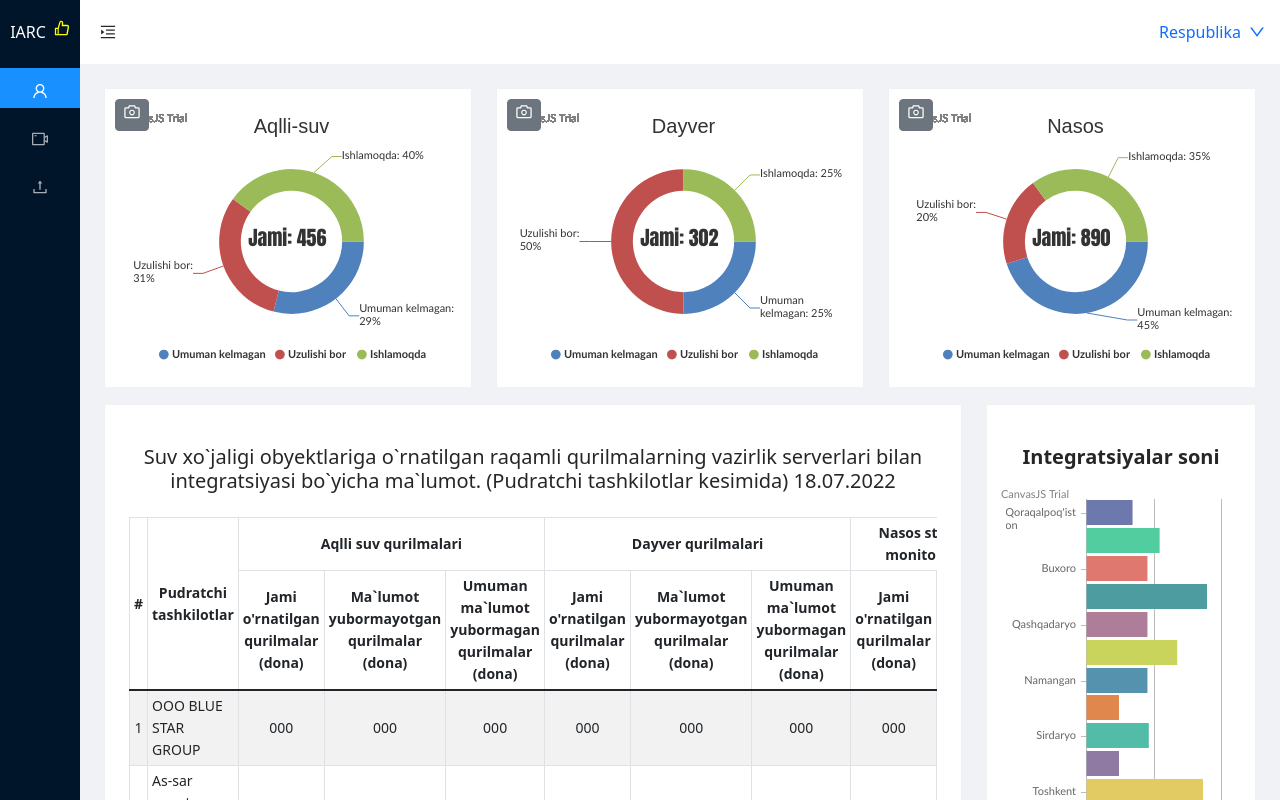
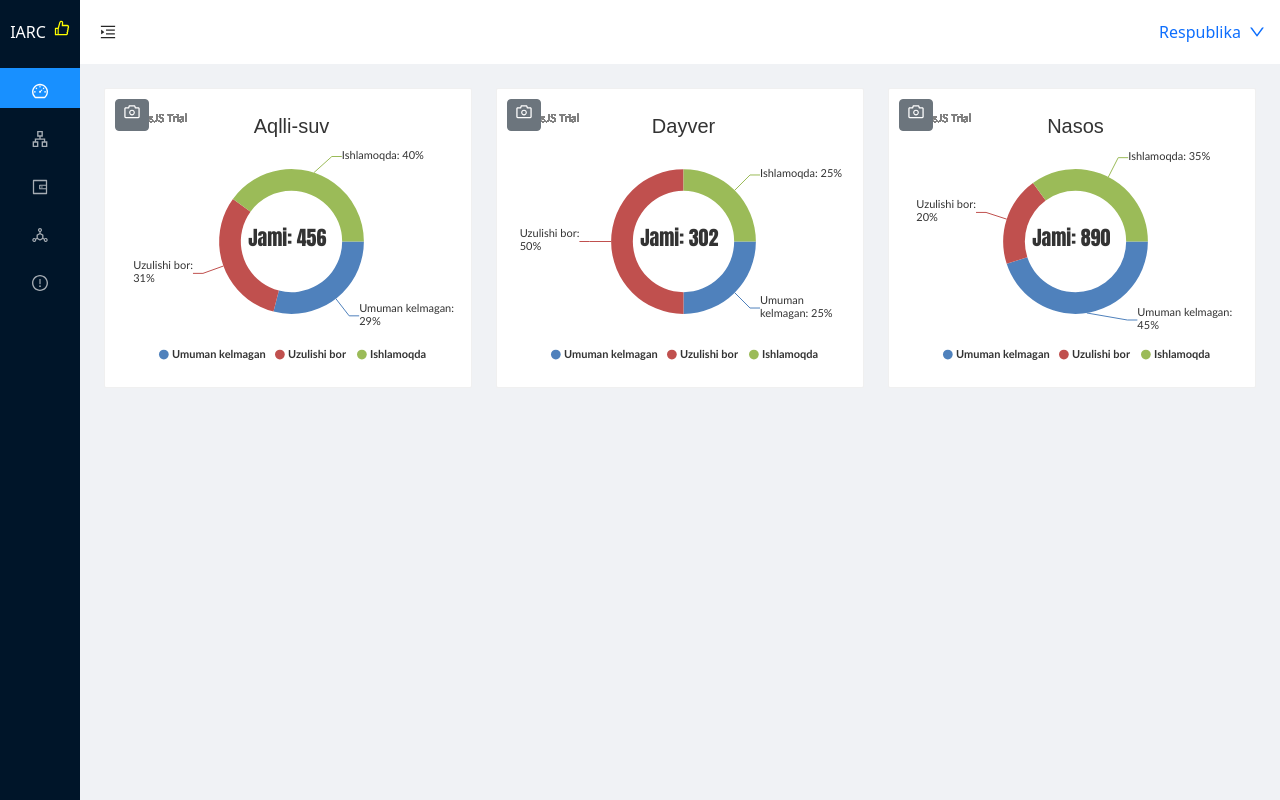
Before and after one commit to ffarrukhbek/iarc-v1, a React (Create React App) app: page / in a window 1280 px wide. Built offline with nearby package versions, Linux system fonts and the light colour scheme.

Commit message:
nav maked

```diff
--- a/src/components/BarChartComponent.js
+++ b/src/components/BarChartComponent.js
@@ -9,7 +9,7 @@ const BarChartComponent = () => {
         animationEnabled: true,
         theme: "light2",
         title:{
-            text: ""
+            text: "Integratsiya"
         },
         axisX: {
             title: "",
@@ -41,8 +41,8 @@ const BarChartComponent = () => {
                 { y:  46, label: "Sirdaryo" },
                 { y:  24, label: "Surxondaryo" },
                 { y:  86, label: "Toshkent" },
-                { y:  14, label: "Farg'ona" },
-                { y:  45, label: "Xorazm" }
+                // { y:  74, label: "Farg'ona" },
+                // { y:  45, label: "Xorazm" }
             ]
         }]
     }
--- a/src/components/PieChartComponent.js
+++ b/src/components/PieChartComponent.js
@@ -1,12 +1,13 @@
 import React from 'react';
 import {Card} from "antd";
 import CanvasJSReact from '../units/canvasjs.react';
-import {CameraOutlined, EyeOutlined} from "@ant-design/icons";
+import {CameraOutlined} from "@ant-design/icons";
 let CanvasJSChart = CanvasJSReact.CanvasJSChart;
 
 const PieChartComponent = ({info}) => {
     console.log(info)
     const options = {
+        theme: "light1",
         animationEnabled: true,
         title: {
             text: `${info.name}`
--- a/src/index.css
+++ b/src/index.css
@@ -97,3 +97,6 @@
   text-align: center;
   vertical-align: middle;
 }
+.ant-menu-item a {
+  text-decoration: unset;
+}
--- a/src/layouts/MainLayout.js
+++ b/src/layouts/MainLayout.js
@@ -1,12 +1,17 @@
 import React, { useState } from 'react';
-import {Outlet} from 'react-router-dom';
+import {NavLink, Outlet} from 'react-router-dom';
 import {Dropdown, Layout, Menu, Space} from 'antd';
 import {
     MenuFoldOutlined,
     MenuUnfoldOutlined,
-    UploadOutlined,
-    UserOutlined,
-    VideoCameraOutlined,
+    // UploadOutlined,
+    // UserOutlined,
+    DashboardOutlined,
+    // VideoCameraOutlined,
+    ApartmentOutlined,
+    WalletOutlined,
+    DeploymentUnitOutlined,
+    ExclamationCircleOutlined,
     LikeOutlined,
     DownOutlined,
     LogoutOutlined
@@ -40,18 +45,28 @@ const MainLayout = () => {
                         items={[
                             {
                                 key: '1',
-                                icon: <UserOutlined />,
-                                label: 'Dashboard',
+                                icon: <DashboardOutlined />,
+                                label: <NavLink to="/">Dashboard</NavLink>,
                             },
                             {
                                 key: '2',
-                                icon: <VideoCameraOutlined />,
-                                label: 'Tahlil',
+                                icon: <ApartmentOutlined />,
+                                label: <NavLink to="pump">Nasos</NavLink>,
                             },
                             {
                                 key: '3',
-                                icon: <UploadOutlined />,
-                                label: 'nav 3',
+                                icon: <WalletOutlined />,
+                                label: <NavLink to="well">Dayver</NavLink>,
+                            },
+                            {
+                                key: '4',
+                                icon: <DeploymentUnitOutlined />,
+                                label: <NavLink to="smartwater">Aqlli suv</NavLink>,
+                            },
+                            {
+                                key: '5',
+                                icon: <ExclamationCircleOutlined />,
+                                label: <NavLink to="comment">Eslatma</NavLink>,
                             },
                         ]}
                     />
--- a/src/pages/MainPage.js
+++ b/src/pages/MainPage.js
@@ -43,165 +43,167 @@ const MainPage = () => {
                         })
                     }
                 </Row>
-                <Row>
-                    <Col xs={6} md={9}>
-                        <Card className="p-0 m-0 mt-3" >
-                            <h5 style={{maxWidth: "1100px", marginLeft: "auto", marginRight: "auto"}} className="text-center py-3">Suv xo`jaligi obyektlariga o`rnatilgan raqamli qurilmalarning vazirlik serverlari bilan integratsiyasi bo`yicha ma`lumot. (Pudratchi tashkilotlar kesimida) 18.07.2022 </h5>
-                            <div className="table-responsive">
-                                <Table striped bordered hover size="sm">
-                                    <thead className="text-center" style={{verticalAlign: "middle"}}>
-                                    <tr>
-                                        <th rowSpan="2">#</th>
-                                        <th rowSpan="2" style={{width: "20%"}}>Pudratchi tashkilotlar</th>
-                                        <th colSpan="3">Aqlli suv qurilmalari</th>
-                                        <th colSpan="3">Dayver qurilmalari</th>
-                                        <th colSpan="3">Nasos stansiyalarida  suv miqdorlari monitoringini yuritish qurilmalari</th>
-                                    </tr>
-                                    <tr>
-                                        <th>Jami o'rnatilgan qurilmalar (dona)</th>
-                                        <th>Ma`lumot yubormayotgan qurilmalar (dona)</th>
-                                        <th>Umuman ma`lumot yubormagan qurilmalar (dona)</th>
-                                        <th>Jami o'rnatilgan qurilmalar (dona)</th>
-                                        <th>Ma`lumot yubormayotgan qurilmalar (dona)</th>
-                                        <th>Umuman ma`lumot yubormagan qurilmalar (dona)</th>
-                                        <th>Jami o'rnatilgan qurilmalar (dona)</th>
-                                        <th>Ma`lumot yubormayotgan qurilmalar (dona)</th>
-                                        <th>Umuman ma`lumot yubormagan qurilmalar (dona)</th>
-                                    </tr>
-                                    </thead>
-                                    <tbody>
-                                    <tr>
-                                        <td>1</td>
-                                        <th>OOO BLUE STAR GROUP</th>
-                                        <td>000</td>
-                                        <td>000</td>
-                                        <td>000</td>
-                                        <td>000</td>
-                                        <td>000</td>
-                                        <td>000</td>
-                                        <td>000</td>
-                                        <td>000</td>
-                                        <td>000</td>
-                                    </tr>
-                                    <tr>
-                                        <td>1</td>
-                                        <th>As-sar smart sistem MCHJ</th>
-                                        <td>000</td>
-                                        <td>000</td>
-                                        <td>000</td>
-                                        <td>000</td>
-                                        <td>000</td>
-                                        <td>000</td>
-                                        <td>000</td>
-                                        <td>000</td>
-                                        <td>000</td>
-                                    </tr>
-                                    <tr>
-                                        <td>1</td>
-                                        <th>MAX BARAKA GRAND-BIZNES</th>
-                                        <td>000</td>
-                                        <td>000</td>
-                                        <td>000</td>
-                                        <td>000</td>
-                                        <td>000</td>
-                                        <td>000</td>
-                                        <td>000</td>
-                                        <td>000</td>
-                                        <td>000</td>
-                                    </tr>
-                                    <tr>
-                                        <td>1</td>
-                                        <th>UNIVERSAL TRADE TECHNO MARKET KHOREZM MChJ</th>
-                                        <td>000</td>
-                                        <td>000</td>
-                                        <td>000</td>
-                                        <td>000</td>
-                                        <td>000</td>
-                                        <td>000</td>
-                                        <td>000</td>
-                                        <td>000</td>
-                                        <td>000</td>
-                                    </tr>
-                                    <tr>
-                                        <td>1</td>
-                                        <th>SMART SOLUTION SYSTEM</th>
-                                        <td>000</td>
-                                        <td>000</td>
-                                        <td>000</td>
-                                        <td>000</td>
-                                        <td>000</td>
-                                        <td>000</td>
-                                        <td>000</td>
-                                        <td>000</td>
-                                        <td>000</td>
-                                    </tr>
-                                    <tr>
-                                        <td>1</td>
-                                        <th>SMART SOLUTION SYSTEM</th>
-                                        <td>000</td>
-                                        <td>000</td>
-                                        <td>000</td>
-                                        <td>000</td>
-                                        <td>000</td>
-                                        <td>000</td>
-                                        <td>000</td>
-                                        <td>000</td>
-                                        <td>000</td>
-                                    </tr>
-                                    <tr>
-                                        <td>1</td>
-                                        <th>SMART SOLUTION SYSTEM</th>
-                                        <td>000</td>
-                                        <td>000</td>
-                                        <td>000</td>
-                                        <td>000</td>
-                                        <td>000</td>
-                                        <td>000</td>
-                                        <td>000</td>
-                                        <td>000</td>
-                                        <td>000</td>
-                                    </tr>
-                                    </tbody>
-                                </Table>
-                            </div>
-                        </Card>
-                    </Col>
-                    <Col xs={6} md={3}>
-                        <Card className="p-0 m-0 mt-3">
-                            <h5 style={{maxWidth: "1100px", marginLeft: "auto", marginRight: "auto", fontWeight: "bold"}} className="text-center py-3 mb-1">Integratsiyalar soni</h5>
-                            {/*<div className="table-responsive">*/}
-                            {/*    <Table striped bordered hover size="sm">*/}
-                            {/*        <thead className="text-center" style={{verticalAlign: "middle"}}>*/}
-                            {/*            <tr>*/}
-                            {/*                <th>#</th>*/}
-                            {/*                <th>Viloyat nomi</th>*/}
-                            {/*                <th>Aqlli-suv</th>*/}
-                            {/*                <th>Nasos</th>*/}
-                            {/*                <th>Dayver</th>*/}
-                            {/*            </tr>*/}
-                            {/*        </thead>*/}
-                            {/*        <tbody>*/}
-                            {/*            <tr>*/}
-                            {/*                <td>1</td>*/}
-                            {/*                <th>Andijon</th>*/}
-                            {/*                <td>1</td>*/}
-                            {/*                <td>2</td>*/}
-                            {/*                <td>3</td>*/}
-                            {/*            </tr>*/}
-                            {/*            <tr>*/}
-                            {/*                <td>2</td>*/}
-                            {/*                <th>Buxoro</th>*/}
-                            {/*                <td>1</td>*/}
-                            {/*                <td>2</td>*/}
-                            {/*                <td>3</td>*/}
-                            {/*            </tr>*/}
-                            {/*        </tbody>*/}
-                            {/*    </Table>*/}
-                            {/*</div>*/}
-                            <BarChartComponent />
-                        </Card>
-                    </Col>
-                </Row>
+                {/*<Row>*/}
+                {/*    <Col xs={6} md={9}>*/}
+                {/*        <Card className="p-0 m-0 mt-3" >*/}
+                {/*            <h5 style={{maxWidth: "1100px", marginLeft: "auto", marginRight: "auto"}} className="text-center py-3">Suv xo`jaligi obyektlariga o`rnatilgan raqamli qurilmalarning vazirlik serverlari bilan integratsiyasi bo`yicha ma`lumot. (Pudratchi tashkilotlar kesimida) 18.07.2022 </h5>*/}
+                {/*            <div className="table-responsive">*/}
+                {/*                <Table striped bordered hover size="sm">*/}
+                {/*                    <thead className="text-center" style={{verticalAlign: "middle"}}>*/}
+                {/*                    <tr>*/}
+                {/*                        <th rowSpan="2">#</th>*/}
+                {/*                        <th rowSpan="2" style={{width: "20%"}}>Pudratchi tashkilotlar</th>*/}
+                {/*                        <th colSpan="3">Aqlli suv qurilmalari</th>*/}
+                {/*                        <th colSpan="3">Dayver qurilmalari</th>*/}
+                {/*                        <th colSpan="3">Nasos stansiyalarida  suv miqdorlari monitoringini yuritish qurilmalari</th>*/}
+                {/*                    </tr>*/}
+                {/*                    <tr>*/}
+                {/*                        <th>Jami o'rnatilgan qurilmalar (dona)</th>*/}
+                {/*                        <th>Ma`lumot yubormayotgan qurilmalar (dona)</th>*/}
+                {/*                        <th>Umuman ma`lumot yubormagan qurilmalar (dona)</th>*/}
+                {/*                        <th>Jami o'rnatilgan qurilmalar (dona)</th>*/}
+                {/*                        <th>Ma`lumot yubormayotgan qurilmalar (dona)</th>*/}
+                {/*                        <th>Umuman ma`lumot yubormagan qurilmalar (dona)</th>*/}
+                {/*                        <th>Jami o'rnatilgan qurilmalar (dona)</th>*/}
+                {/*                        <th>Ma`lumot yubormayotgan qurilmalar (dona)</th>*/}
+                {/*                        <th>Umuman ma`lumot yubormagan qurilmalar (dona)</th>*/}
+                {/*                    </tr>*/}
+                {/*                    </thead>*/}
+                {/*                    <tbody>*/}
+                {/*                    <tr>*/}
+                {/*                        <td>1</td>*/}
+                {/*                        <th>OOO BLUE STAR GROUP</th>*/}
+                {/*                        <td>000</td>*/}
+                {/*                        <td>000</td>*/}
+                {/*                        <td>000</td>*/}
+                {/*                        <td>000</td>*/}
+                {/*                        <td>000</td>*/}
+                {/*                        <td>000</td>*/}
+                {/*                        <td>000</td>*/}
+                {/*                        <td>000</td>*/}
+                {/*                        <td>000</td>*/}
+                {/*                    </tr>*/}
+                {/*                    <tr>*/}
+                {/*                        <td>1</td>*/}
+                {/*                        <th>As-sar smart sistem MCHJ</th>*/}
+                {/*                        <td>000</td>*/}
+                {/*                        <td>000</td>*/}
+                {/*                        <td>000</td>*/}
+                {/*                        <td>000</td>*/}
+                {/*                        <td>000</td>*/}
+                {/*                        <td>000</td>*/}
+                {/*                        <td>000</td>*/}
+                {/*                        <td>000</td>*/}
+                {/*                        <td>000</td>*/}
+                {/*                    </tr>*/}
+                {/*                    <tr>*/}
+                {/*                        <td>1</td>*/}
+                {/*                        <th>MAX BARAKA GRAND-BIZNES</th>*/}
+                {/*                        <td>000</td>*/}
+                {/*                        <td>000</td>*/}
+                {/*                        <td>000</td>*/}
+                {/*                        <td>000</td>*/}
+                {/*                        <td>000</td>*/}
+                {/*                        <td>000</td>*/}
+                {/*                        <td>000</td>*/}
+                {/*                        <td>000</td>*/}
+                {/*                        <td>000</td>*/}
+                {/*                    </tr>*/}
+                {/*                    <tr>*/}
+                {/*                        <td>1</td>*/}
+                {/*                        <th>UNIVERSAL TRADE TECHNO MARKET KHOREZM MChJ</th>*/}
+                {/*                        <td>000</td>*/}
+                {/*                        <td>000</td>*/}
+                {/*                        <td>000</td>*/}
+                {/*                        <td>000</td>*/}
+                {/*                        <td>000</td>*/}
+                {/*                        <td>000</td>*/}
+                {/*                        <td>000</td>*/}
+                {/*                        <td>000</td>*/}
+                {/*                        <td>000</td>*/}
+                {/*                    </tr>*/}
+                {/*                    <tr>*/}
+                {/*                        <td>1</td>*/}
+                {/*                        <th>SMART SOLUTION SYSTEM</th>*/}
+                {/*                        <td>000</td>*/}
+                {/*                        <td>000</td>*/}
+                {/*                        <td>000</td>*/}
+                {/*                        <td>000</td>*/}
+                {/*                        <td>000</td>*/}
+                {/*                        <td>000</td>*/}
+                {/*                        <td>000</td>*/}
+                {/*                        <td>000</td>*/}
+                {/*                        <td>000</td>*/}
+                {/*                    </tr>*/}
+                {/*                    <tr>*/}
+                {/*                        <td>1</td>*/}
+                {/*                        <th>SMART SOLUTION SYSTEM</th>*/}
+                {/*                        <td>000</td>*/}
+                {/*                        <td>000</td>*/}
+                {/*                        <td>000</td>*/}
+                {/*                        <td>000</td>*/}
+                {/*                        <td>000</td>*/}
+                {/*                        <td>000</td>*/}
+                {/*                        <td>000</td>*/}
+                {/*                        <td>000</td>*/}
+                {/*                        <td>000</td>*/}
+                {/*                    </tr>*/}
+                {/*                    <tr>*/}
+                {/*                        <td>1</td>*/}
+                {/*                        <th>SMART SOLUTION SYSTEM</th>*/}
+                {/*                        <td>000</td>*/}
+                {/*                        <td>000</td>*/}
+                {/*                        <td>000</td>*/}
+                {/*                        <td>000</td>*/}
+                {/*                        <td>000</td>*/}
+                {/*                        <td>000</td>*/}
+                {/*                        <td>000</td>*/}
+                {/*                        <td>000</td>*/}
+                {/*                        <td>000</td>*/}
+                {/*                    </tr>*/}
+                {/*                    </tbody>*/}
+                {/*                </Table>*/}
+                {/*            </div>*/}
+                {/*        </Card>*/}
+                {/*    </Col>*/}
+                {/*    <Col xs={6} md={3}>*/}
+                {/*        <Card className="p-0 m-0 mt-3">*/}
+                {/*            <BarChartComponent />*/}
+                {/*        </Card>*/}
+                {/*        <Card className="p-0 m-0 mt-3">*/}
+                {/*            <h5 style={{maxWidth: "1100px", marginLeft: "auto", marginRight: "auto", fontWeight: "bold"}} className="text-center py-3 mb-1">Integratsiyalar soni</h5>*/}
+                {/*            <div className="table-responsive">*/}
+                {/*                <Table striped bordered hover size="sm">*/}
+                {/*                    <thead className="text-center" style={{verticalAlign: "middle"}}>*/}
+                {/*                    <tr>*/}
+                {/*                        <th>#</th>*/}
+                {/*                        <th>Viloyat nomi</th>*/}
+                {/*                        <th>Aqlli-suv</th>*/}
+                {/*                        <th>Nasos</th>*/}
+                {/*                        <th>Dayver</th>*/}
+                {/*                    </tr>*/}
+                {/*                    </thead>*/}
+                {/*                    <tbody>*/}
+                {/*                    <tr>*/}
+                {/*                        <td>1</td>*/}
+                {/*                        <th>Andijon</th>*/}
+                {/*                        <td>1</td>*/}
+                {/*                        <td>2</td>*/}
+                {/*                        <td>3</td>*/}
+                {/*                    </tr>*/}
+                {/*                    <tr>*/}
+                {/*                        <td>2</td>*/}
+                {/*                        <th>Buxoro</th>*/}
+                {/*                        <td>1</td>*/}
+                {/*                        <td>2</td>*/}
+                {/*                        <td>3</td>*/}
+                {/*                    </tr>*/}
+                {/*                    </tbody>*/}
+                {/*                </Table>*/}
+                {/*            </div>*/}
+                {/*        </Card>*/}
+                {/*    </Col>*/}
+                {/*</Row>*/}
             </>
     );
 };
```
Also changed, not shown: src/App.js (+9 -2 lines), src/pages/CommentPage.js (added, +12 -0 lines), src/pages/PumpPage.js (added, +11 -0 lines), src/pages/SmartwaterPage.js (added, +11 -0 lines), src/pages/WellPage.js (added, +11 -0 lines).
